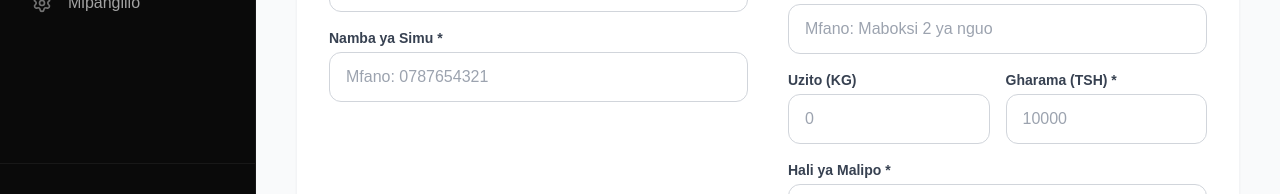
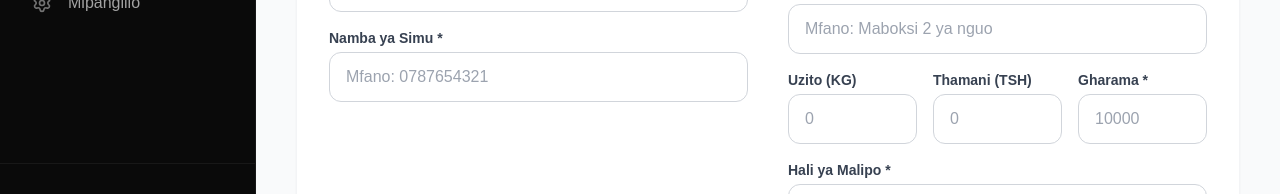
Before and after one commit to bennytech32/simba-dume-cargo, a Next.js app: page /shipments/new in a window 1280 px wide. Shown: the part 528-722 px from the top of the page. Built offline with nearby package versions, Linux system fonts and the light colour scheme; no server answers; the database is empty.

Commit message:
Fix 404 error and restored declaredValue field

```diff
--- a/app/(dashboard)/shipments/new/page.tsx
+++ b/app/(dashboard)/shipments/new/page.tsx
@@ -1,12 +1,11 @@
 import React from 'react';
 import { Package, User, MapPin, DollarSign, Truck, ArrowRight, Save } from 'lucide-react';
-import prisma from '../../../../lib/prisma'; // Hakikisha njia (path) ipo sawa
-import { createShipment } from '../../../../app/actions/shipment'; // Hakikisha njia ipo sawa
+import prisma from '../../../../lib/prisma';
+import { createShipment } from '../../../../app/actions/shipment';
 
 export const dynamic = 'force-dynamic';
 
 export default async function NewShipmentPage() {
-  // 1. Vuta matawi yote kutoka kwenye Database ili yajae kwenye Dropdown
   const branches = await prisma.branch.findMany({
     orderBy: { name: 'asc' }
   });
@@ -23,14 +22,11 @@ export default async function NewShipmentPage() {
       </div>
 
       <div className="bg-white rounded-2xl shadow-sm border border-gray-100 overflow-hidden">
-        {/* FOMU INAANZA HAPA: Tunatumia Action yetu moja kwa moja */}
         <form action={createShipment} className="p-8">
-
           <div className="grid grid-cols-1 md:grid-cols-2 gap-10">
 
-            {/* --- UPANDE WA KUSHOTO: TAARIFA ZA WATU --- */}
+            {/* UPANDE WA KUSHOTO: WATU */}
             <div className="space-y-8">
-              {/* Mtumaji */}
               <div>
                 <h3 className="text-sm font-bold text-gray-400 uppercase tracking-wider mb-4 flex items-center gap-2">
                   <User size={16} /> Taarifa za Mtumaji
@@ -49,7 +45,6 @@ export default async function NewShipmentPage() {
 
               <div className="h-px bg-gray-100 w-full"></div>
 
-              {/* Mpokeaji */}
               <div>
                 <h3 className="text-sm font-bold text-gray-400 uppercase tracking-wider mb-4 flex items-center gap-2">
                   <User size={16} /> Taarifa za Mpokeaji
@@ -67,10 +62,8 @@ export default async function NewShipmentPage() {
               </div>
             </div>
 
-            {/* --- UPANDE WA KULIA: TAARIFA ZA MZIGO NA VITUO --- */}
+            {/* UPANDE WA KULIA: MZIGO & VITUO */}
             <div className="space-y-8">
-
-              {/* Vituo (Matawi) - HAPA NDIPO TULIPOREKEBISHA THE ERROR 🔥 */}
               <div>
                 <h3 className="text-sm font-bold text-gray-400 uppercase tracking-wider mb-4 flex items-center gap-2">
                   <MapPin size={16} /> Safari ya Mzigo
@@ -78,7 +71,6 @@ export default async function NewShipmentPage() {
                 <div className="space-y-4">
                   <div>
                     <label className="block text-sm font-bold text-gray-700 mb-1">Kituo Kinapotoka *</label>
-                    {/* Hii name="originBranchId" ndio Database ilikuwa inaililia */}
                     <select name="originBranchId" required className="w-full px-4 py-3 rounded-xl border border-gray-300 focus:ring-2 focus:ring-red-600 outline-none bg-white">
                       <option value="">-- Chagua Kituo --</option>
                       {branches.map(branch => (
@@ -95,7 +87,6 @@ export default async function NewShipmentPage() {
 
                   <div>
                     <label className="block text-sm font-bold text-gray-700 mb-1">Kituo Kinapoenda *</label>
-                    {/* Hii name="destBranchId" ndio muhimu pia */}
                     <select name="destBranchId" required className="w-full px-4 py-3 rounded-xl border border-gray-300 focus:ring-2 focus:ring-red-600 outline-none bg-white">
                       <option value="">-- Chagua Kituo --</option>
                       {branches.map(branch => (
@@ -108,7 +99,6 @@ export default async function NewShipmentPage() {
 
               <div className="h-px bg-gray-100 w-full"></div>
 
-              {/* Maelezo na Malipo */}
               <div>
                 <h3 className="text-sm font-bold text-gray-400 uppercase tracking-wider mb-4 flex items-center gap-2">
                   <DollarSign size={16} /> Maelezo & Malipo
@@ -119,13 +109,18 @@ export default async function NewShipmentPage() {
                     <input type="text" name="description" required className="w-full px-4 py-3 rounded-xl border border-gray-300 focus:ring-2 focus:ring-red-600 outline-none" placeholder="Mfano: Maboksi 2 ya nguo" />
                   </div>
 
-                  <div className="grid grid-cols-2 gap-4">
+                  {/* TUMEWEKA SEHEMU TATU HAPA (Uzito, Thamani, Gharama) */}
+                  <div className="grid grid-cols-1 md:grid-cols-3 gap-4">
                     <div>
                       <label className="block text-sm font-bold text-gray-700 mb-1">Uzito (KG)</label>
                       <input type="number" name="weight" className="w-full px-4 py-3 rounded-xl border border-gray-300 focus:ring-2 focus:ring-red-600 outline-none" placeholder="0" />
                     </div>
                     <div>
-                      <label className="block text-sm font-bold text-gray-700 mb-1">Gharama (TSH) *</label>
+                      <label className="block text-sm font-bold text-gray-700 mb-1">Thamani (TSH)</label>
+                      <input type="number" name="declaredValue" className="w-full px-4 py-3 rounded-xl border border-gray-300 focus:ring-2 focus:ring-red-600 outline-none" placeholder="0" />
+                    </div>
+                    <div>
+                      <label className="block text-sm font-bold text-gray-700 mb-1">Gharama *</label>
                       <input type="number" name="price" required className="w-full px-4 py-3 rounded-xl border border-gray-300 focus:ring-2 focus:ring-red-600 outline-none" placeholder="10000" />
                     </div>
                   </div>
@@ -143,17 +138,12 @@ export default async function NewShipmentPage() {
             </div>
           </div>
 
-          {/* Kitufe cha Kusubmit */}
           <div className="mt-10 pt-6 border-t border-gray-100 flex justify-end">
-            <button
-              type="submit"
-              className="px-8 py-4 bg-red-600 hover:bg-red-700 text-white font-black rounded-xl shadow-lg shadow-red-200 transition-all flex items-center gap-2 active:scale-95"
-            >
+            <button type="submit" className="px-8 py-4 bg-red-600 hover:bg-red-700 text-white font-black rounded-xl shadow-lg shadow-red-200 transition-all flex items-center gap-2 active:scale-95">
               <Save size={20} />
               Kamilisha Usajili wa Mzigo
             </button>
           </div>
-
         </form>
       </div>
     </div>
--- a/app/actions/shipment.ts
+++ b/app/actions/shipment.ts
@@ -21,7 +21,7 @@ export async function createShipment(formData: FormData) {
 
     const description = formData.get('description') as string;
 
-    // Convert namba kwa usalama (Kuzuia null)
+    // Convert namba kwa usalama (Kuzuia null kwenye Database)
     const weight = parseFloat(formData.get('weight') as string) || 0;
     const declaredValue = parseFloat(formData.get('declaredValue') as string) || 0;
     const price = parseFloat(formData.get('price') as string) || 0;
@@ -32,7 +32,7 @@ export async function createShipment(formData: FormData) {
       throw new Error("Tafadhali chagua vituo vyote (Origin & Destination)");
     }
 
-    // 2. Kuingiza kwenye Database (KUTUMIA CONNECT)
+    // 2. Kuingiza kwenye Database (KUTUMIA CONNECT YA PRISMA)
     await prisma.shipment.create({
       data: {
         trackingNumber,
@@ -45,8 +45,8 @@ export async function createShipment(formData: FormData) {
         declaredValue,
         price,
         paymentStatus,
-        status: "RECEIVED",
-        // Hapa ndipo Prisma inataka 'connect'
+        status: "RECEIVED", // Mzigo unaanza kwa kupokelewa ofisini
+        // Hapa ndipo Prisma inataka 'connect' badala ya ID pekee
         originBranch: {
           connect: { id: originBranchId }
         },
@@ -60,26 +60,26 @@ export async function createShipment(formData: FormData) {
 
   } catch (error: any) {
     console.error("PRISMA_CREATE_ERROR:", error.message);
-    // Tunatupa error ili UI ionyeshe ujumbe kwa mtumiaji
+    // Tunatupa error ili fomu ionyeshe ujumbe endapo itafeli
     throw new Error(error.message || "Imeshindikana kusajili mzigo.");
   }
 
-  // 3. REDIRECT LAZIMA IKAE NJE YA TRY...CATCH
+  // 3. REDIRECT INAKUJA DASHBOARD KUZUIA ERROR YA 404
   if (isSuccess) {
     revalidatePath('/dashboard');
-    revalidatePath('/shipments');
-    redirect('/shipments');
+    redirect('/dashboard');
   }
 }
 
-// --- HIZI ACTIONS NYINGINE ZA DASHIBODI ---
+// ==========================================
+// HIZI ACTIONS NYINGINE ZA DASHIBODI
+// ==========================================
 
 export async function deleteShipment(formData: FormData) {
   const id = formData.get('id') as string;
   if (!id) return;
   await prisma.shipment.delete({ where: { id } });
   revalidatePath('/dashboard');
-  revalidatePath('/shipments');
 }
 
 export async function startTodaysTrips() {
```
